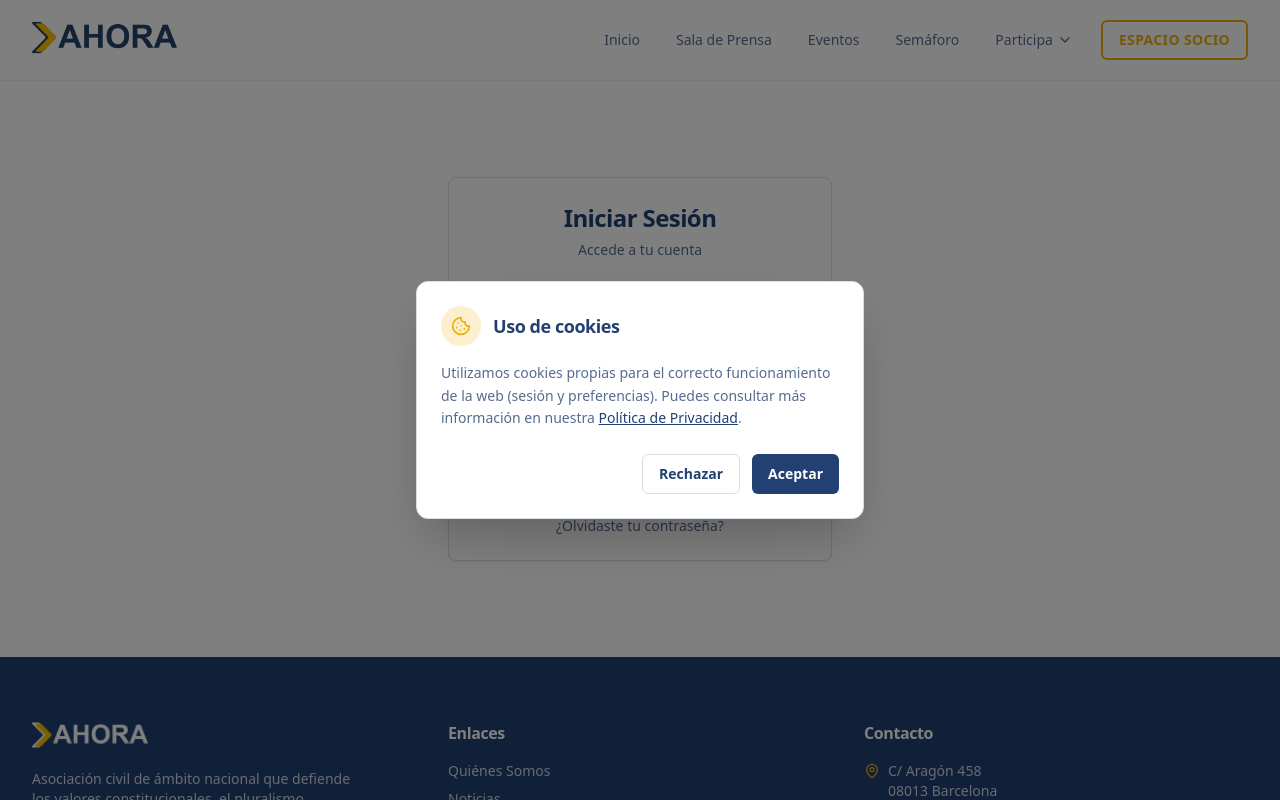
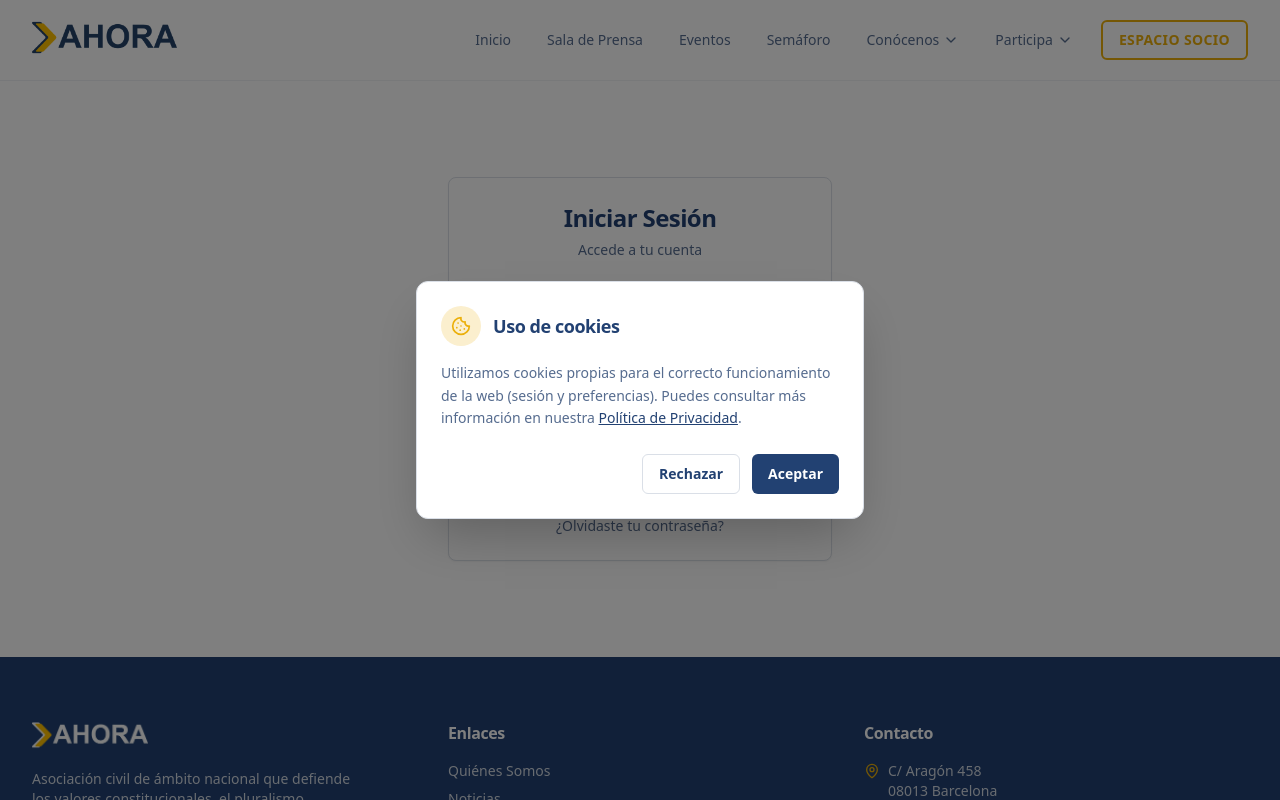
Before and after one commit to ManuNexus/asociacion-web-hub, a React (Vite) app: page /auth in a window 1280 px wide. Shown: the top 800 px of the page. Built offline with nearby package versions, Linux system fonts and the light colour scheme; the HTML template or start-up script is replaced by a standard one.

Commit message:
Integró Semáforo en menu

```diff
--- a/src/components/layout/Header.tsx
+++ b/src/components/layout/Header.tsx
@@ -108,6 +108,38 @@ export function Header() {
               {link.label}
             </Link>
           ))}
+
+          {/* Conócenos Dropdown */}
+          <div className="relative" ref={conocenosRef}>
+            <button
+              onClick={() => setIsConocenosOpen(!isConocenosOpen)}
+              className={`flex items-center gap-1 px-2.5 xl:px-4 py-2 text-sm font-medium transition-colors rounded-md hover:bg-ahora-yellow/20 hover:text-ahora-yellow whitespace-nowrap ${
+                isConocenosActive
+                  ? "text-ahora-yellow bg-ahora-yellow/15"
+                  : "text-muted-foreground"
+              }`}
+            >
+              Conócenos
+              <ChevronDown className={`h-4 w-4 transition-transform ${isConocenosOpen ? "rotate-180" : ""}`} />
+            </button>
+            {isConocenosOpen && (
+              <div className="absolute top-full left-0 mt-1 w-48 rounded-lg border border-border bg-popover shadow-elevated animate-fade-in z-50">
+                {conocenosLinks.map((link) => (
+                  <Link
+                    key={link.href}
+                    to={link.href}
+                    className={`block px-4 py-3 text-sm font-medium transition-colors first:rounded-t-lg last:rounded-b-lg hover:bg-ahora-yellow/10 hover:text-ahora-yellow ${
+                      location.pathname === link.href
+                        ? "text-ahora-yellow bg-ahora-yellow/5"
+                        : "text-muted-foreground"
+                    }`}
+                  >
+                    {link.label}
+                  </Link>
+                ))}
+              </div>
+            )}
+          </div>
 
           {/* Participa Dropdown */}
           <div className="relative" ref={participaRef}>
```
